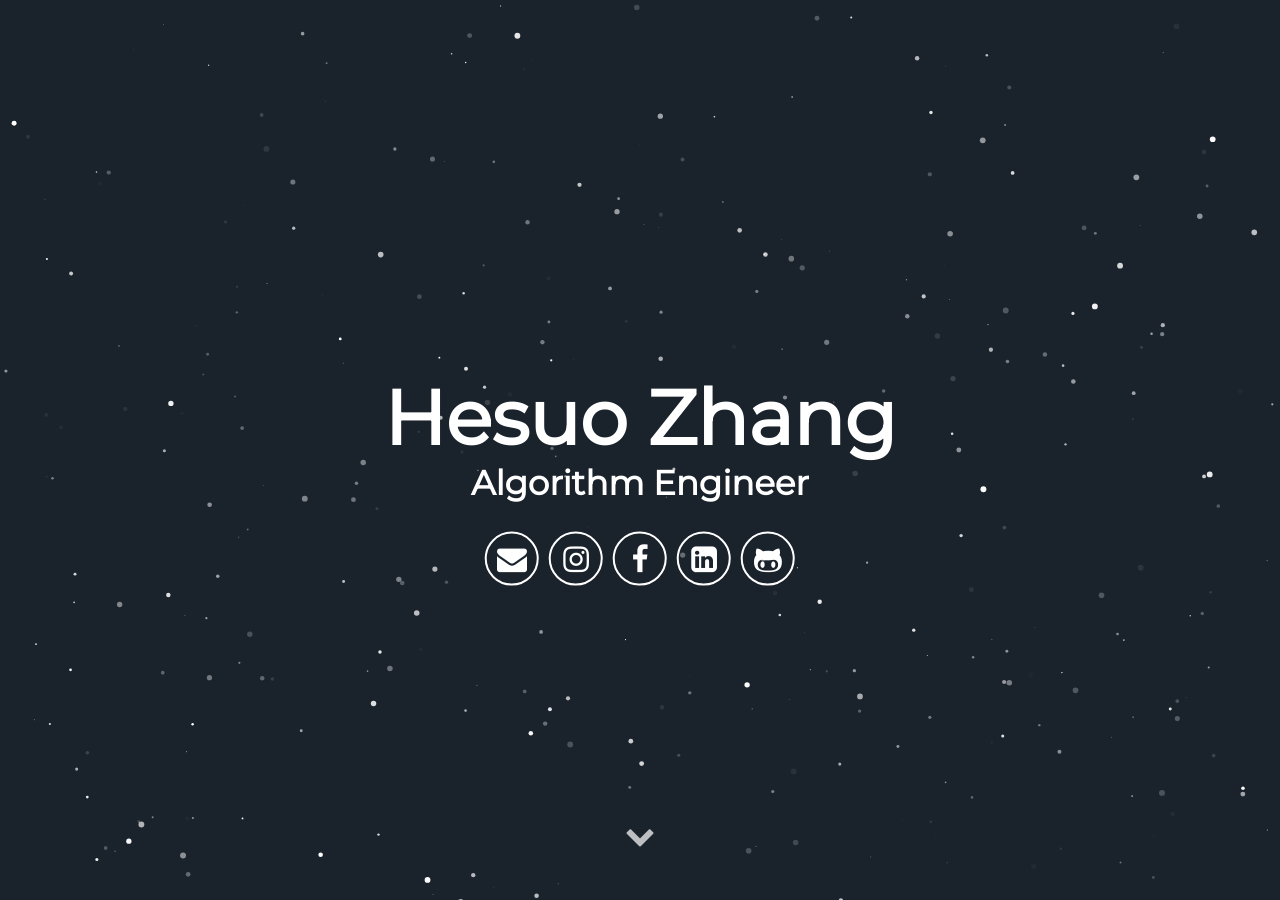
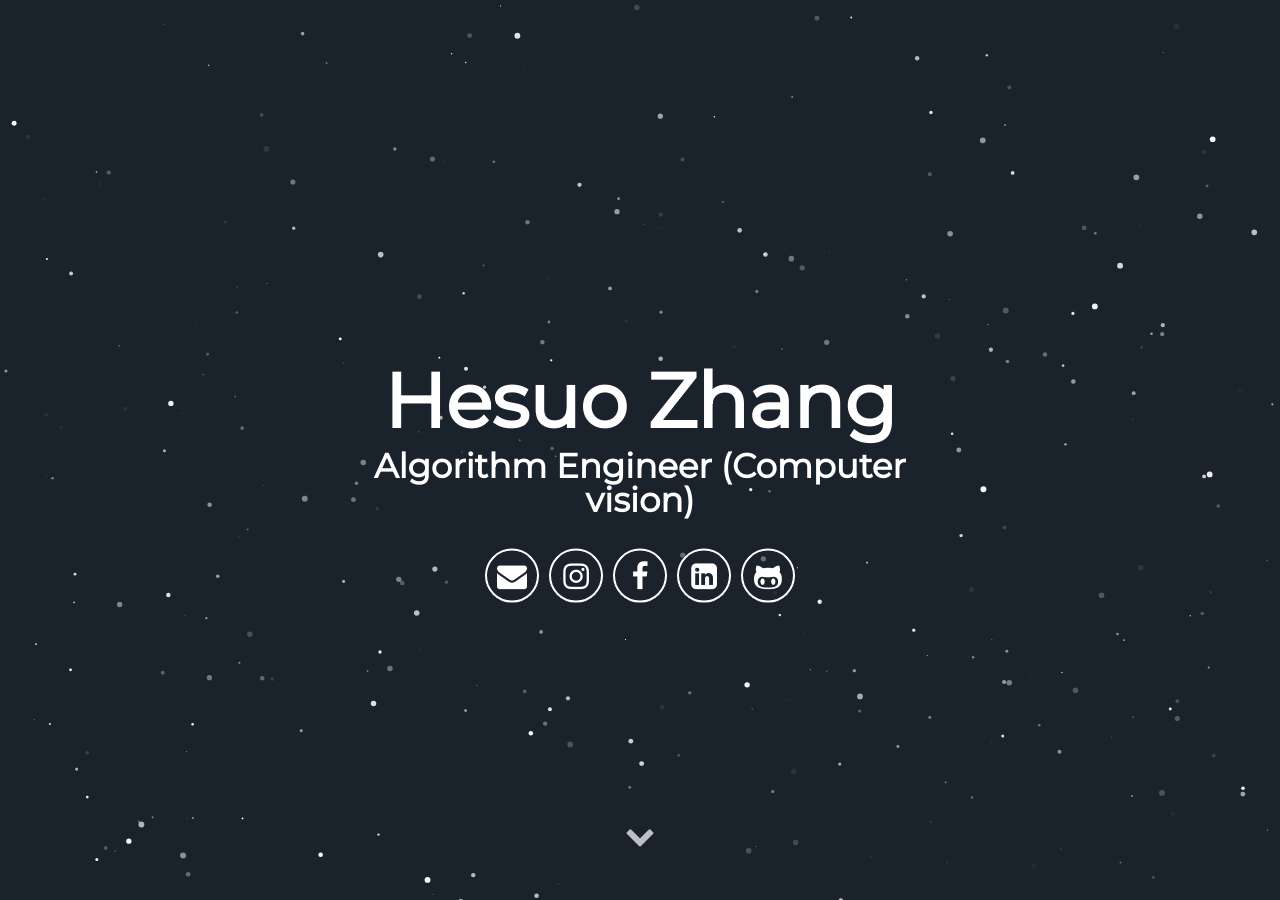
Before and after one commit to iiiHunter/profile, a Jekyll site: the page built from index.html, in a window 1280 px wide and 900 px high. Built offline with Jekyll 4.4.1, drawn with Linux system fonts in a browser that asks for light colours; some web fonts are replaced.

Commit message:
update profile for the second time

```diff
--- a/_config.yml
+++ b/_config.yml
@@ -1,13 +1,13 @@
 # Site settings
-title: Mauricio Urraco
-description: Jekyll Theme Minimal Resume
+title: Hesuo Zhang
+description: Hesuo Zhang's Profile
 # baseurl: "" # the subpath of your site, e.g. /blog
 # url: "localhost:3000" # the base hostname & protocol for your site e.g. http://willianjusten.com.br
 
 # User settings
 username: Hesuo Zhang
 user_description: I am a on-campus Algorithm Engineer, always searching for the next challenge; no task is too scary nor too difficult. I received the B.S. degree from the school of Electronic and Information Engineering at the South China University of Technology, Guangzhou, China in 2019. I am currently pursuing the master degree in information and communication engineering at the South China University of Technology, Guangzhou, China. I current research interests include machine learning, deep learning, document layout analysis, text detection and recognition.
-user_title: Algorithm Engineer
+user_title: Algorithm Engineer (Computer vision)
 email: eehesuo.zhang@mail.scut.edu.cn (hesuozhang@gmail.com)
 # twitter_username: lorem_ipsum
 # github_username:  lorem_ipsum
--- a/_includes/about.html
+++ b/_includes/about.html
@@ -2,7 +2,7 @@
   <h1>My Expertise</h1>
   <p>{{ site.user_description }}</p>
   <h2>Base</h2>
-  <table>
+  <table align="center">
     <tr>
       <td>First Name:</td>
       <td>Hesuo</td>
@@ -41,7 +41,7 @@
   </ul>
   <br>
   <h2>Skills</h2>
-  <table>
+  <table align="center">
     <tr>
       <td>Python:</td>
       <td><progress value="90" max="100" style="background: #68b604"></progress></td>
@@ -98,23 +98,23 @@
 <div class="user">
   <div class="tech">
     <h2>Research</h2>
-    <img src="{{ '/assets/img/1_1.png' | prepend: site.baseurl }}" alt="">
-    <img src="{{ '/assets/img/1_1.png' | prepend: site.baseurl }}" alt="">
-    <img src="{{ '/assets/img/1_1.png' | prepend: site.baseurl }}" alt="">
+    <img src="{{ '/assets/img/1_2.jpg' | prepend: site.baseurl }}" width="72" alt="">
+    <img src="{{ '/assets/img/1_4.jpg' | prepend: site.baseurl }}" width="72" alt="">
+    <img src="{{ '/assets/img/1_5.jpg' | prepend: site.baseurl }}" width="72" alt="">
     <p>I feel comfortable working on the development of computer vision algorithm, mainly some algorithm related to OCR and document analysis!</p>
   </div>
   <div class="tech">
     <h2>Code</h2>
-    <img src="{{ '/assets/img/1_1.png' | prepend: site.baseurl }}" alt="">
-    <img src="{{ '/assets/img/1_1.png' | prepend: site.baseurl }}" alt="">
-    <img src="{{ '/assets/img/1_1.png' | prepend: site.baseurl }}" alt="">
+    <img src="{{ '/assets/img/2_1.jpg' | prepend: site.baseurl }}" width="72" alt="">
+    <img src="{{ '/assets/img/2_2.jpg' | prepend: site.baseurl }}" width="72" alt="">
+    <img src="{{ '/assets/img/2_3.png' | prepend: site.baseurl }}" width="72" alt="">
     <p>My main development languages are C++ and Python, and the mainly used deep learning framework are pytorch, caffe and tensorflow.</p>
   </div>
   <div class="tech">
     <h2>Tools</h2>
-    <img src="{{ '/assets/img/1_1.png' | prepend: site.baseurl }}" alt="">
-    <img src="{{ '/assets/img/1_1.png' | prepend: site.baseurl }}" alt="">
-    <img src="{{ '/assets/img/1_1.png' | prepend: site.baseurl }}" alt="">
+    <img src="{{ '/assets/img/3_1.jpg' | prepend: site.baseurl }}" width="72" alt="">
+    <img src="{{ '/assets/img/3_2.jpg' | prepend: site.baseurl }}" width="72" alt="">
+    <img src="{{ '/assets/img/3_4.jpg' | prepend: site.baseurl }}" width="72" alt="">
     <p>Git, Linux, Vim, Docker, I have used a many tools!</p>
   </div>
 </div>
```
Also changed, not shown: assets/img/1_2.jpg (added), assets/img/1_4.jpg (added), assets/img/1_5.jpg (added), assets/img/2_1.jpg (added), assets/img/2_2.jpg (added), assets/img/2_3.png (renamed from assets/img/1_1.png), assets/img/3_1.jpg (added), assets/img/3_2.jpg (added), assets/img/3_3.jpg (added), assets/img/3_4.jpg (added).
